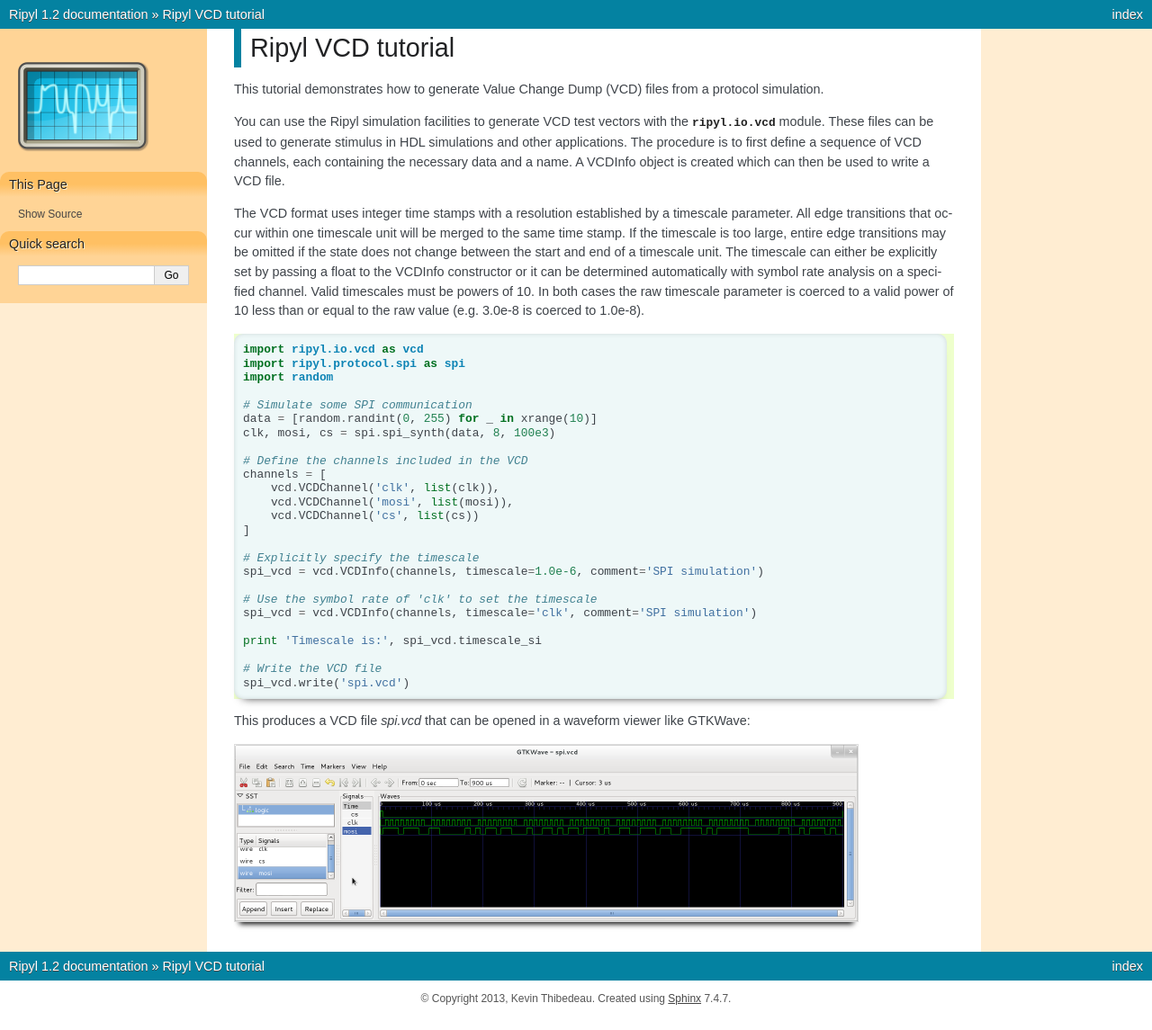
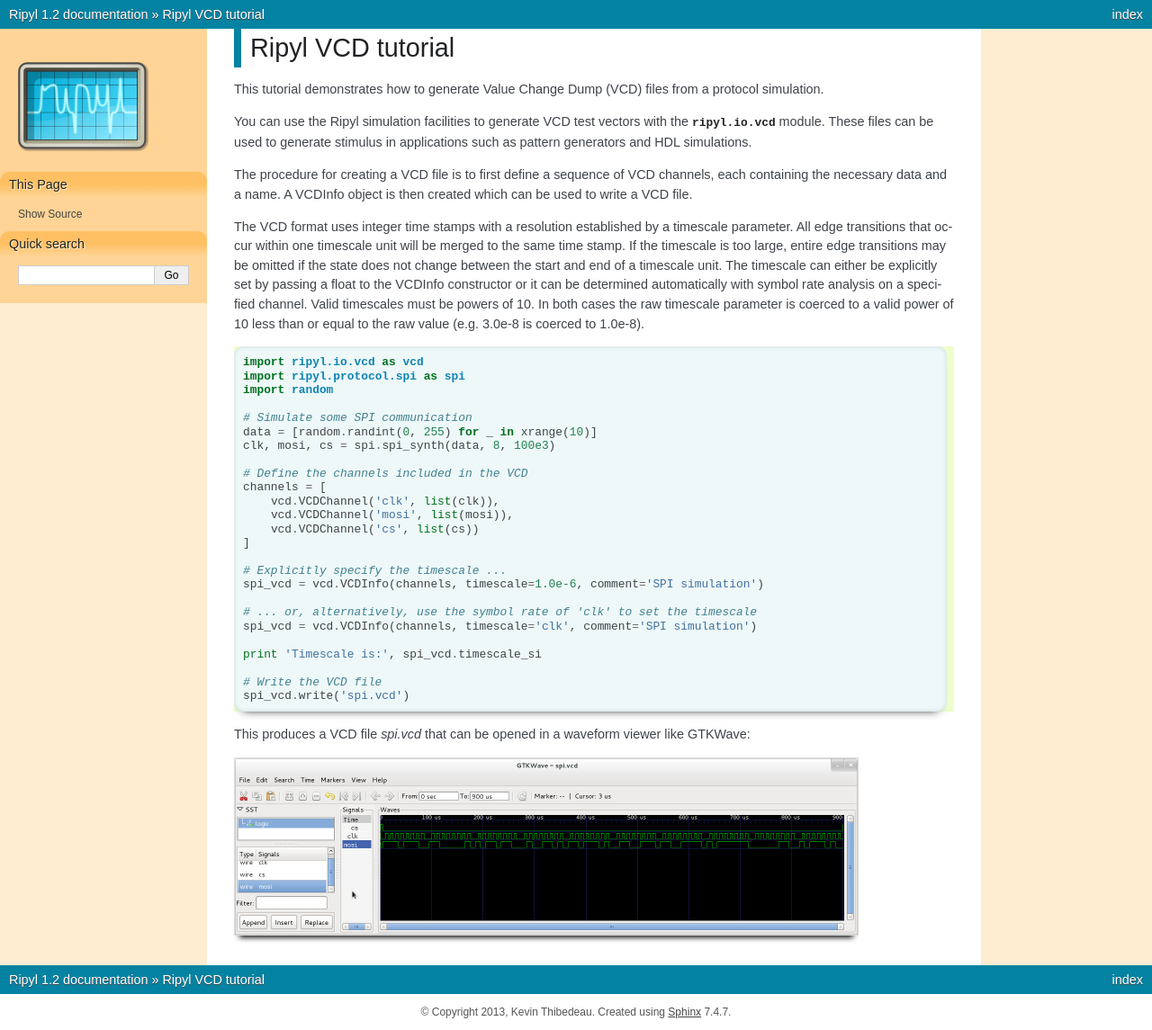
Before and after one commit to kevinpt/ripyl, a Sphinx documentation site: the page built from doc/rst/tut_vcd.rst, in a window 1280 px wide. Shown: the whole page at 90% size. Built offline with Sphinx 7.4.7, drawn with Linux system fonts in a browser that asks for light colours.

Commit message:
Update docs

```diff
--- a/doc/rst/protocols.rst
+++ b/doc/rst/protocols.rst
@@ -78,6 +78,9 @@ The :mod:`lin <.protocol.lin>` module decodes the LIN (Local Interconnect Networ
 
 LM73
 ----
+
+.. image:: ../image/example/lm73_example.png
+    :scale: 60%
 
 The :mod:`lm73 <.protocol.lm73>` module decodes the SMBus protocol for the LM73 temperature sensor.
 
--- a/doc/rst/simulation.rst
+++ b/doc/rst/simulation.rst
@@ -164,7 +164,8 @@ The signal processing operations can be combined together in sequence to perform
     c = tau / r
 
     proc_samples = sigp.dropout(iter(pulse_samples), start_time=1.5, end_time=1.7)
-    proc_samples = sigp.filter_waveform(sigp.capacify(proc_samples, c, r), sample_rate=sample_rate, rise_time=rt)
+    proc_samples = sigp.filter_waveform(sigp.capacify(proc_samples, c, r), \
+                                        sample_rate=sample_rate, rise_time=rt)
     proc_samples = sigp.quantize(sigp.noisify(proc_samples, snr_db=20.0), full_scale=20.0)
     proc_samples = sigp.amplify(proc_samples, gain=5.0)
 
--- a/doc/rst/tut_vcd.rst
+++ b/doc/rst/tut_vcd.rst
@@ -4,7 +4,9 @@ Ripyl VCD tutorial
 
 This tutorial demonstrates how to generate Value Change Dump (VCD) files from a protocol simulation.
 
-You can use the Ripyl simulation facilities to generate VCD test vectors with the :mod:`ripyl.io.vcd` module. These files can be used to generate stimulus in HDL simulations and other applications. The procedure is to first define a sequence of VCD channels, each containing the necessary data and a name. A VCDInfo object is created which can then be used to write a VCD file.
+You can use the Ripyl simulation facilities to generate VCD test vectors with the :mod:`ripyl.io.vcd` module. These files can be used to generate stimulus in applications such as pattern generators and HDL simulations.
+
+The procedure for creating a VCD file is to first define a sequence of VCD channels, each containing the necessary data and a name. A VCDInfo object is then created which can be used to write a VCD file.
 
 The VCD format uses integer time stamps with a resolution established by a timescale parameter. All edge transitions that occur within one timescale unit will be merged to the same time stamp. If the timescale is too large, entire edge transitions may be omitted if the state does not change between the start and end of a timescale unit. The timescale can either be explicitly set by passing a float to the VCDInfo constructor or it can be determined automatically with symbol rate analysis on a specified channel. Valid timescales must be powers of 10. In both cases the raw timescale parameter is coerced to a valid power of 10 less than or equal to the raw value (e.g. 3.0e-8 is coerced to 1.0e-8).
 
@@ -26,10 +28,10 @@ The VCD format uses integer time stamps with a resolution established by a times
         vcd.VCDChannel('cs', list(cs))
     ]
 
-    # Explicitly specify the timescale
+    # Explicitly specify the timescale ...
     spi_vcd = vcd.VCDInfo(channels, timescale=1.0e-6, comment='SPI simulation')
 
-    # Use the symbol rate of 'clk' to set the timescale
+    # ... or, alternatively, use the symbol rate of 'clk' to set the timescale
     spi_vcd = vcd.VCDInfo(channels, timescale='clk', comment='SPI simulation')
 
     print 'Timescale is:', spi_vcd.timescale_si
```
